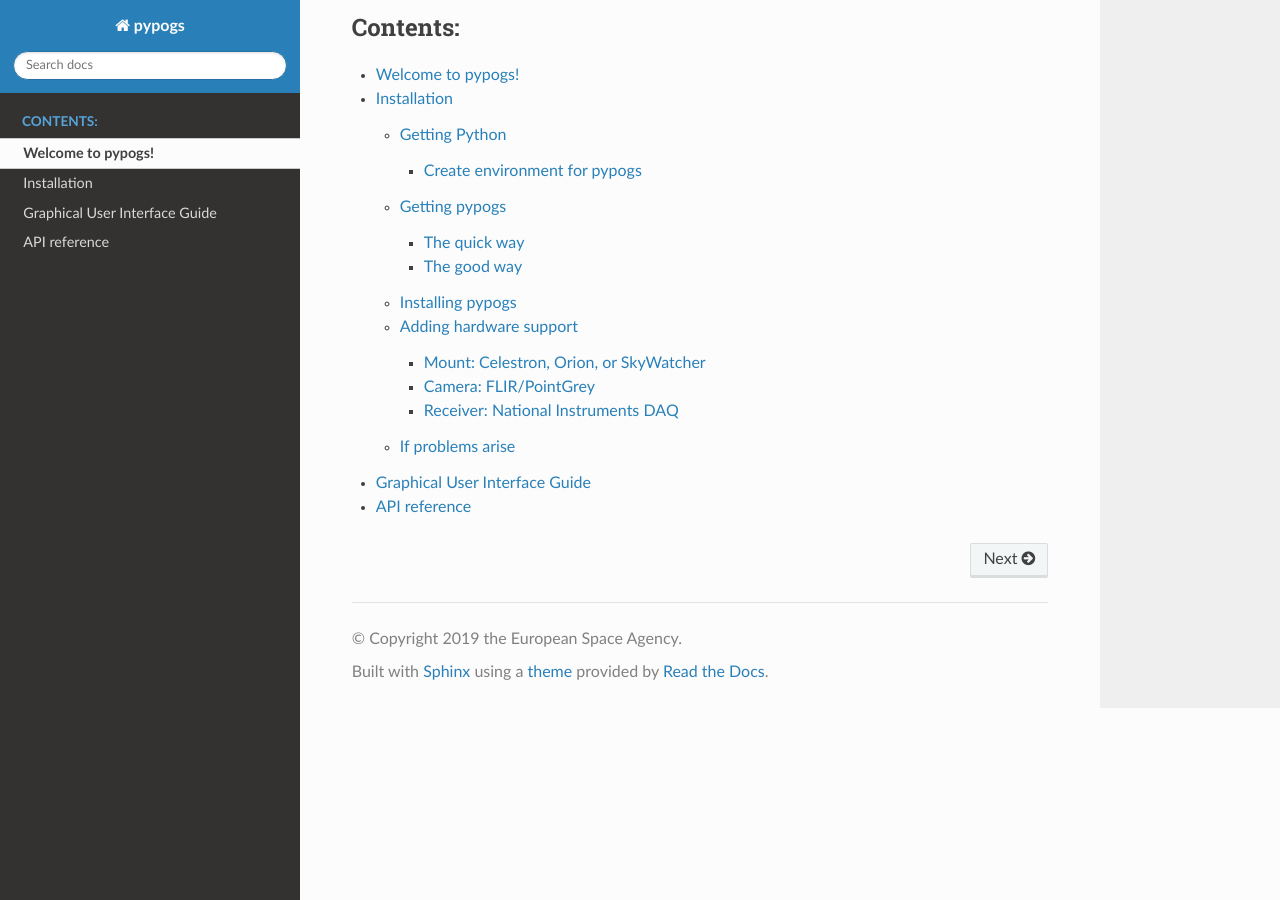
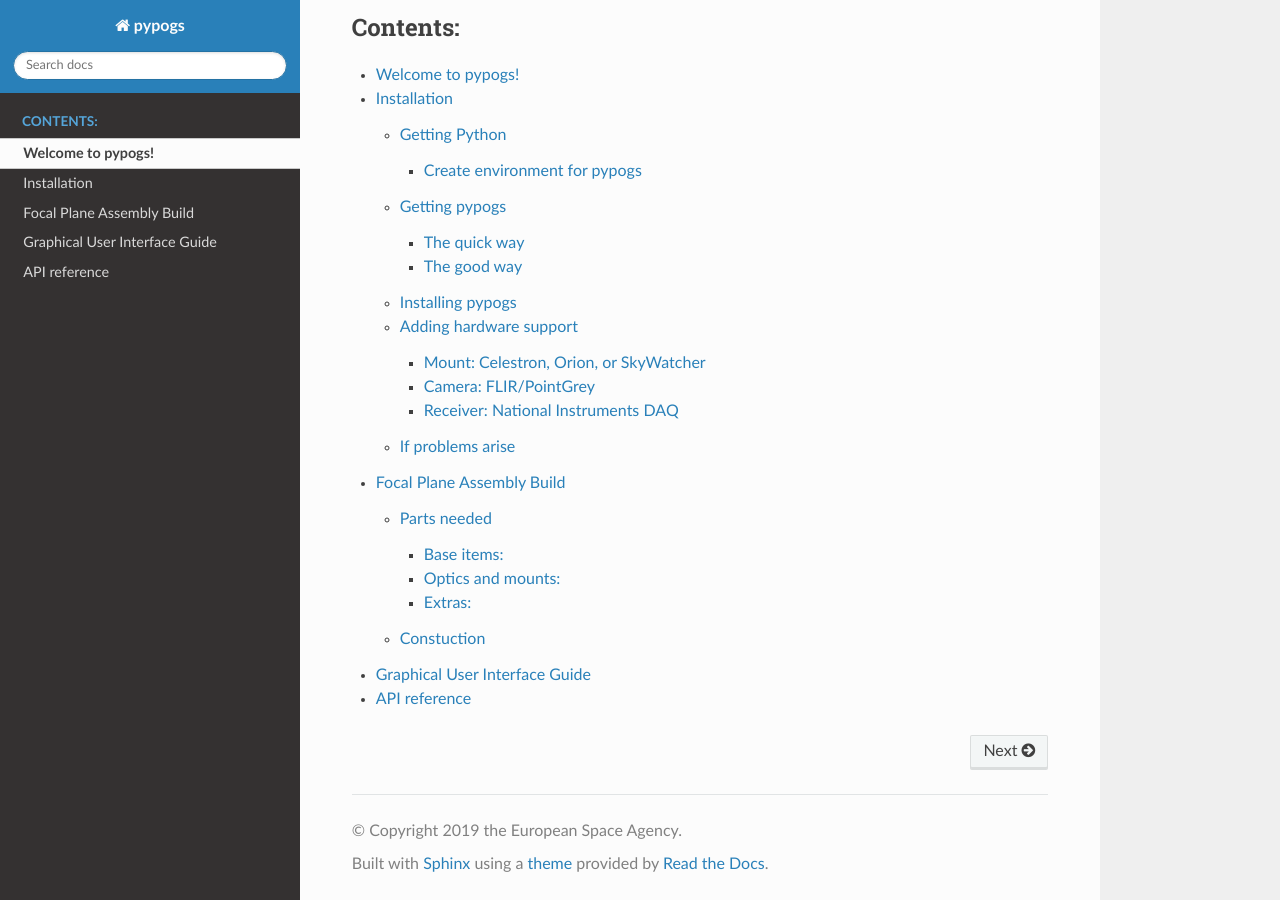
Before and after one commit to esa/pypogs, a Sphinx documentation site: the page built from docs/index.rst, in a window 1280 px wide and 900 px high, scrolled down 673 px. Built offline with Sphinx 7.4.7 and the Read the Docs theme 2.0.0, drawn with Linux system fonts in a browser that asks for light colours; some of the changed lines change nothing that is shown.

Commit message:
Added FPA documentation

```diff
--- /dev/null
+++ b/docs/fpa_build.rst
@@ -0,0 +1,117 @@
+Focal Plane Assembly Build
+==========================
+
+You may build a ground station for use with pypogs, with the general architecture shown below:
+
+.. image:: ./Figures/optical_path.png
+   :target: _images/optical_path.png
+
+This can be implemented without any modifications to your telescope by replacing the eyepiece of
+your telescope with a focal plane assembly (FPA) show below besides an eyepiece:
+
+.. image:: ./Figures/fpa_photo.jpg
+   :target: _images/fpa_photo.jpg
+
+The FPA costs less than 1000 euros (or dollars) to build (excl. the camera).
+
+Parts needed
+------------
+All optomechanics and optics may be ordered from `ThorLabs <https://www.thorlabs.com/>`_ except
+for the adapter to a telescope eyepice barrel. Your telescope vendor should have such an item.
+
+Base items:
+^^^^^^^^^^^
+
+    - SC6W; 16 mm Cage Cube; 1pc
+    - SM05CP2; SM05 End Cap; 1pc
+    - SPM2; Cage Prism Mount; 1pc
+    - SB6C; Cube Clamp; 1pc
+    - SR1-P4; Cage Rod, 1" Long, 4 Pack; 1pc
+    - SSP05; XY Slip Plate; 1pc
+    - SM05FC; FC/PC SM05 Fibre Adapter; 1pc \*
+    - SM05A3; SM05 to SM1 Adapter; 2pc
+    - SM1L10; SM1 Lens Tube, 1" Long; 1pc \*\*
+    - SM1M10; SM1 Lens Tube w/o External Thread, 1" Long; 1pc \*\*\*
+    - SM1A9; C-Mount to SM1 Adapter; 1pc
+    - SM1A10; SM1 to C-Mount Adapter; 1pc
+
+    | \* May change for fibre connector of your choosing.
+    | \*\* May need to adjust length based on focal length `f3`.
+    | \*\*\* May need to adjust length based on focal length `f2`.
+
+Optics and mounts:
+^^^^^^^^^^^^^^^^^^
+For lenses `f2` and `f3` a lens with diameter 1" or less (1/2" recommended) may be used. For your
+chosen lens diameter, get an appropriate `SM1A{...}` adapter from the category "Mounting Adapters
+with Internal and External Threads".
+
+For the lens `f4` a lens with diameter 12mm or less may be used (8mm recommended). For your chosen
+lens diameter, get an appropriate `SP{...}` adapter from the category "16 mm Cage Plates for
+Unmounted Optics".
+
+The beam-splitter must be a 10mm cube. Thorlabs has a range of non-polarising beam-splitters with
+reflection:transmission of 10:90, 30:70, 50:50, 70:30, 90:10. Typically 10% to the tracking camera
+is fine.
+
+A recommended setup would be:
+
+    - SM1A6T; SM1 Adapter for 1/2" (SM05) Optic; 2pc (`f2` and `f3` mount)
+    - AC127-025-B; f=25mm, 1/2" Achromatic Doublet; 1pc (`f2`)
+    - AC127-030-B; f=30mm, 1/2" Achromatic Doublet; 1pc (`f3`)
+    - SP10; 16 mm Cage Plate for 8mm Optic; 1pc (`f4` mount)
+    - AC080-010-B; f=10mm, 8mm Achromatic Doublet; 1pc (`f4`)
+    - BS071; 90:10 (R:T) beam-splitter 10mm cube; 1pc
+
+Extras:
+^^^^^^^
+It is recommended to get some glue (e.g. cyanoacrylate) to permanently bond the beam-splitter to the
+cage prism mount for stability, and matte-black aluminium foil to shield the FPA from stray light.
+
+Useful to rotate the camera:
+
+    - CMSP025; C-Mount Spacer Ring, .25mm Thick; 1pc
+    - CMSP050; C-Mount Spacer Ring, .5mm Thick; 1pc
+    - CMSP100; C-Mount Spacer Ring, 1mm Thick; 1pc
+
+Useful for building/aligning:
+
+    - SPW602; Spanner Wrench for SM1; 1pc
+    - SPW603; Spanner Wrench for SM05; 1pc
+    - SR05-P4; Cage Rod, 1/2" Long, 4 Pack; 1pc
+    - SCPA1; 16 mm Cage Alignment Plate; 1pc
+    - CPS635R; Collimated Laser Module, 635 nm, 1.2 mW; 1pc
+    - CPS11K(-EC); Ø11 mm Laser Diode Module Mounting Kit; 1pc
+    - SP03; 16mm Cage Plate Clear Aperture; 1pc
+    - MSP2(/M); Mini Pedestal Pillar Post; 1pc
+    - MSC2; Mini Clamping Fork; 1pc
+
+
+Constuction
+-----------
+1. Add two SM05A3 adapters to opposite sides of your SC6W cage cube.
+2. Add four SR1 rods to one side of your cage cube.
+3. Glue your beam-splitter to the SPM2 mount and insert into cage cube (take care of orientation!).
+4. Mount your camera to the SM1L10 lens tube with the SM1A9 adapter.
+5. Mount your `f3` lens in its SM1A6T adapter (take care of orientation!) and place in lens tube.
+
+    Optional for setting camera rotation:
+
+    a. Attach the lens tube with the camera to the cage cube.
+    b. Add CMSPxxx spacers as desired to rotate the camera.
+    c. Remove the camera again and continue the steps.
+
+6. Lock your `f3` lens in infinity focus (e.g. focus on something very far away) by rotating mount.
+7. Mount the lens tube with the camera with SM05A3 adapter.
+8. Mount your `f4` lens in its SP10 adapter (take care of orientation!).
+9. Mount `f4` on the SR1 rods, flush with the cage cube, and lock in place.
+10. Attach SM05FC fibre adapter in SSP05 slip plate and mount on the SR1 rods.
+11. Attach a fibre and shine light from the opposite end. You will see reflections from the
+    beam-splitter on your camera. Rotate the beam-splitter until the reflections overlap and adjust
+    the slip plate position until a centered sharp image of the fibre face is seen.
+12. Lock your beam-splitter rotation and add SB6C clamp, lighly pressing on the beam-splitter.
+13. Mount your `f2` lens in its SM1A6T adapter (take care of orientation!) and place in SM1M10 lens
+    tube. Attach to cage cube.
+14. Fix position of `f2` such that primary focus is slightly outside the lens tube (i.e. all the way
+    in to the lens tube).
+15. Add SM1A10 adapter and your C-mount to telescope eyepiece barrel (e.g. 1.25").
+16. Finish by adding SM05CP2 end cap in the unused hole.
--- a/docs/index.rst
+++ b/docs/index.rst
@@ -11,5 +11,6 @@
 
    self
    installation
+   fpa_build
    gui_instructions
    api_docs
```
Also changed, not shown: docs/Figures/fpa_photo.jpg (added), docs/Figures/optical_path.png (added).
